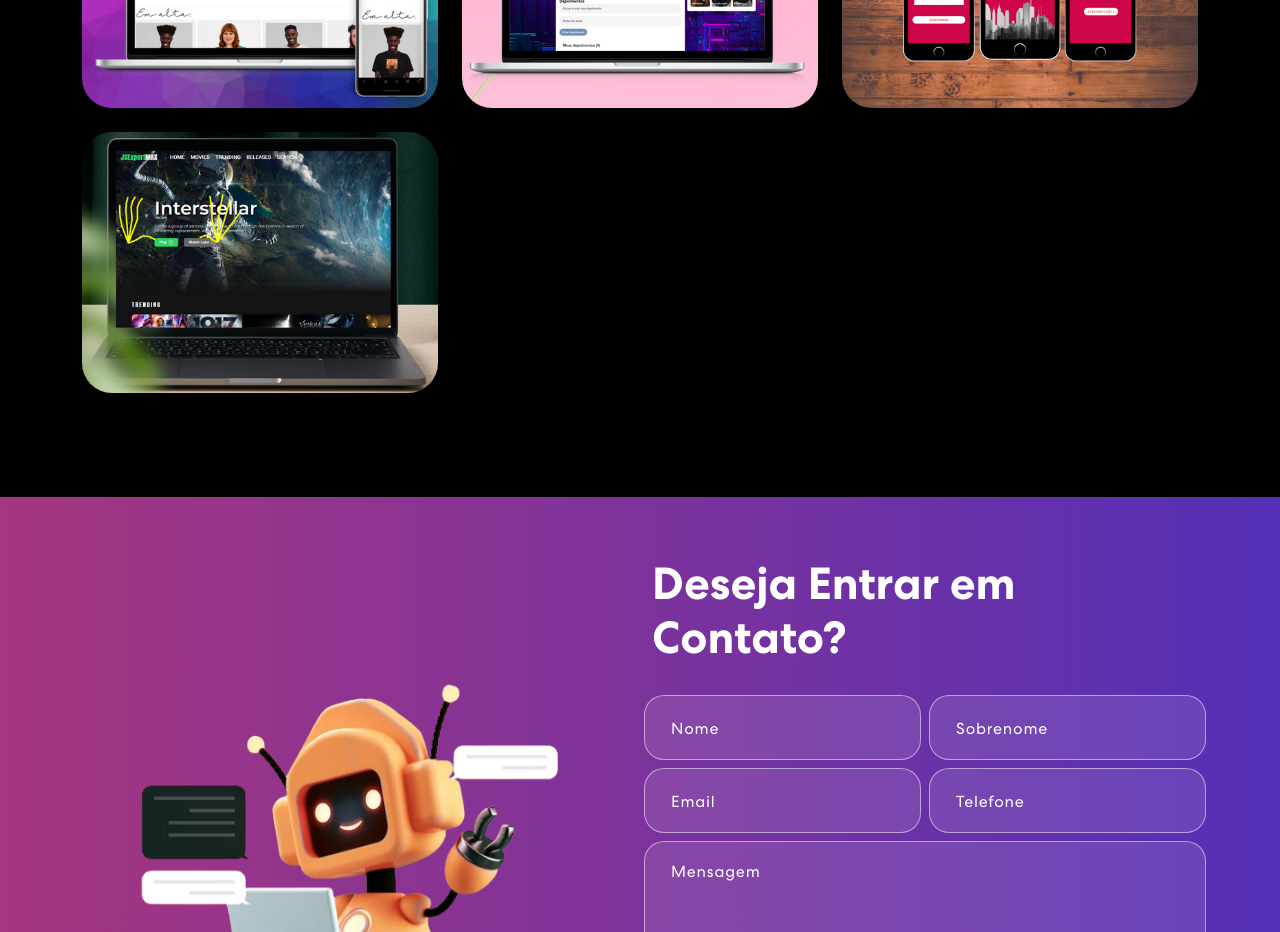
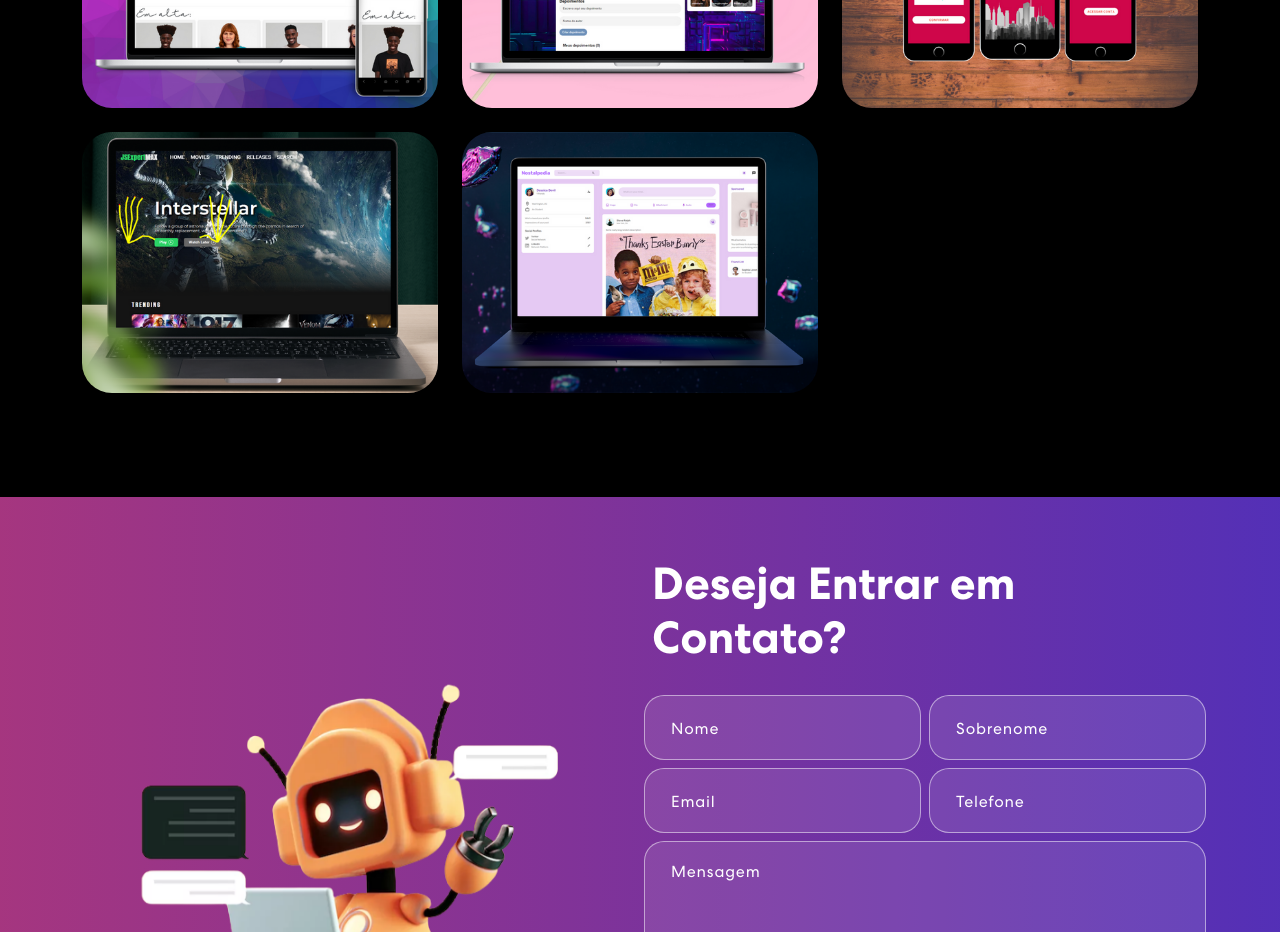
Before and after one commit to Jezebel1990/primeiro-portfolio, a React (Create React App) app: page / in a window 1280 px wide. Shown: the part 1880-2812 px from the top of the page. Built offline with nearby package versions, Linux system fonts and the light colour scheme; no server answers.

Commit message:
add new project

```diff
--- a/src/components/Projects.js
+++ b/src/components/Projects.js
@@ -4,6 +4,7 @@ import projImg1 from "../assets/img/project-img1.png";
 import projImg2 from "../assets/img/project-img2.png";
 import projImg3 from "../assets/img/project-img3.png";
 import projImg4 from "../assets/img/project-img4.png";
+import projImg5 from "../assets/img/project-img5.png";
 import colorSharp2 from "../assets/img/color-sharp2.png";
 import 'animate.css';
 import TrackVisibility from 'react-on-screen';
@@ -43,11 +44,20 @@ export const Projects = () => {
       link1:"https://github.com/Jezebel1990/javascriptexpert.git",
       link2: "https://jezebel1990.github.io/javascriptexpert/classes/class04/"
     },
+    {
+      title: "Mern Social Midia",
+      description: "Design & Desenvolvimento",
+      imgUrl: projImg5,
+      link1:"https://github.com/Jezebel1990/mern-social-media.git",
+      link2: "https://mern-social-media-omega.vercel.app/"
+    },
+
     // {
     //   title: "Business Startup",
     //   description: "Design & Development",
     //   imgUrl: projImg2,
     // },
+
     // {
     //   title: "Business Startup",
     //   description: "Design & Development",
```
Also changed, not shown: src/assets/img/project-img5.png (added).
